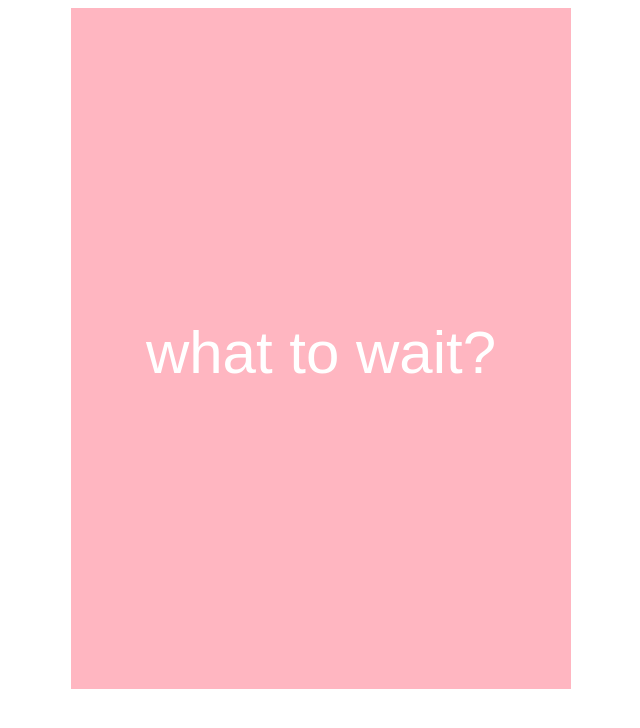
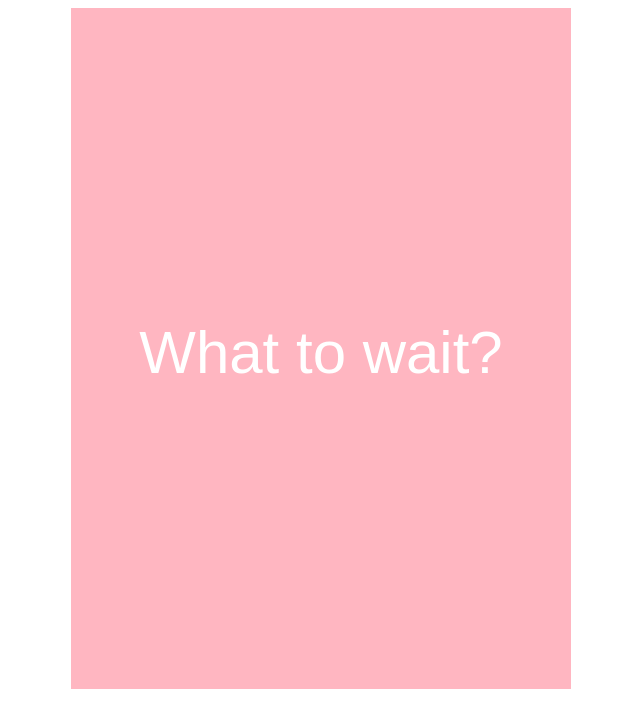
Before and after one commit to alligatorwooyo/alligatorwooyo.github.io, a plain HTML site: page transitionpractice/index.html in a window 1280 px wide. Shown: the whole page, without its empty margins (319-959 px from the left). Drawn offline with Linux system fonts and the light colour scheme.

Commit message:
Update index.html

```diff
--- a/transitionpractice/index.html
+++ b/transitionpractice/index.html
@@ -74,7 +74,7 @@
 
 	<div class="cardholder">
        <div class="card">
-       	  <div class="card_overlay"><p class="center">what to wait?</p></div>
+       	  <div class="card_overlay"><p class="center">What to wait?</p></div>
        	  <img src="img/remy.jpeg" alt="Remy">
        </div>
 	</div>
```
